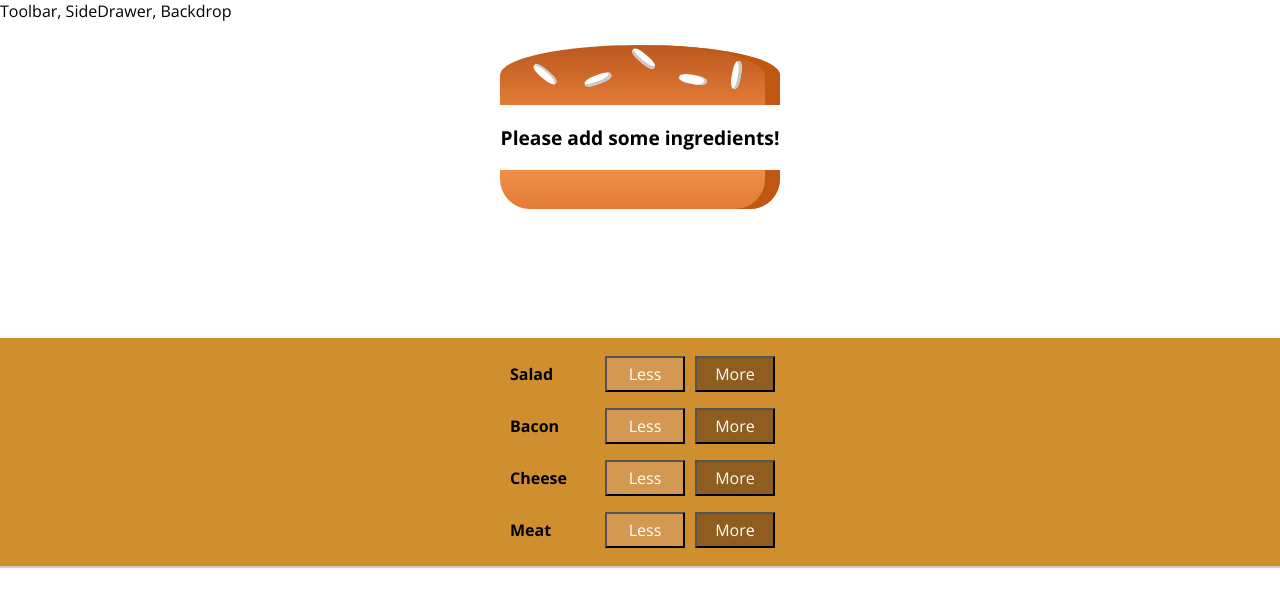
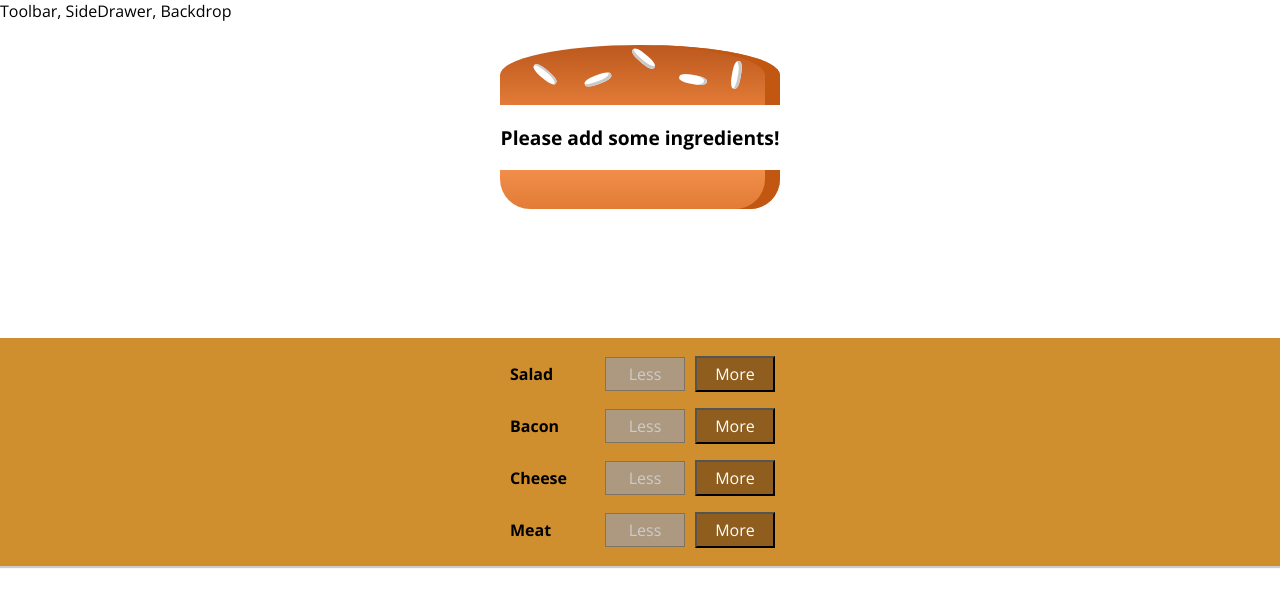
Before and after one commit to ssimonlp/BurgerBuilder, a React app: page / in a window 1280 px wide. Shown: the top 606 px of the page. Built offline with nearby package versions, Linux system fonts and the light colour scheme.

Commit message:
added remove hander

```diff
--- a/src/components/Burger/BuildControls/BuildControl/BuildControl.js
+++ b/src/components/Burger/BuildControls/BuildControl/BuildControl.js
@@ -6,6 +6,8 @@ const buildControl = (props) => (
         <div className={classes.Label}>{props.label}</div>
         <button
             className={classes.Less}
+            onClick={props.removed}
+            disabled={props.disabled}
             >
                 Less
         </button>
--- a/src/components/Burger/BuildControls/BuildControls.js
+++ b/src/components/Burger/BuildControls/BuildControls.js
@@ -16,6 +16,8 @@ const buildControls = (props) => (
                 label={control.label}
                 key={control.label}
                 added={() => props.ingredientAdded(control.type)}
+                removed={() => props.ingredientRemoved(control.type)}
+                disabled={props.disabled[control.type]}
             />
         )}
     </div>
--- a/src/containers/BurgerBuilder/BurgerBuilder.js
+++ b/src/containers/BurgerBuilder/BurgerBuilder.js
@@ -35,6 +35,9 @@ class BurgerBuilder extends Component {
 
     removeIngredientHandler = type => {
         const oldCount = this.state.ingredients[type];
+        if(oldCount <= 0) {
+            return;
+        }
         const updatedCount = oldCount - 1;
         const updatedIngredients = {
             ...this.state.ingredients
@@ -46,11 +49,19 @@ class BurgerBuilder extends Component {
     };
 
     render() {
+        const disabledInfos = {
+            ...this.state.ingredients
+        };
+        for (let ingredient in disabledInfos) {
+            disabledInfos[ingredient] = disabledInfos[ ingredient] <= 0
+        }
         return(
             <Aux>
                 <Burger ingredients={this.state.ingredients} />
                 <BuildControls
                     ingredientAdded={this.addIngredientHandler}
+                    ingredientRemoved={this.removeIngredientHandler}
+                    disabled={disabledInfos}
                 />
             </Aux>
         );
```
